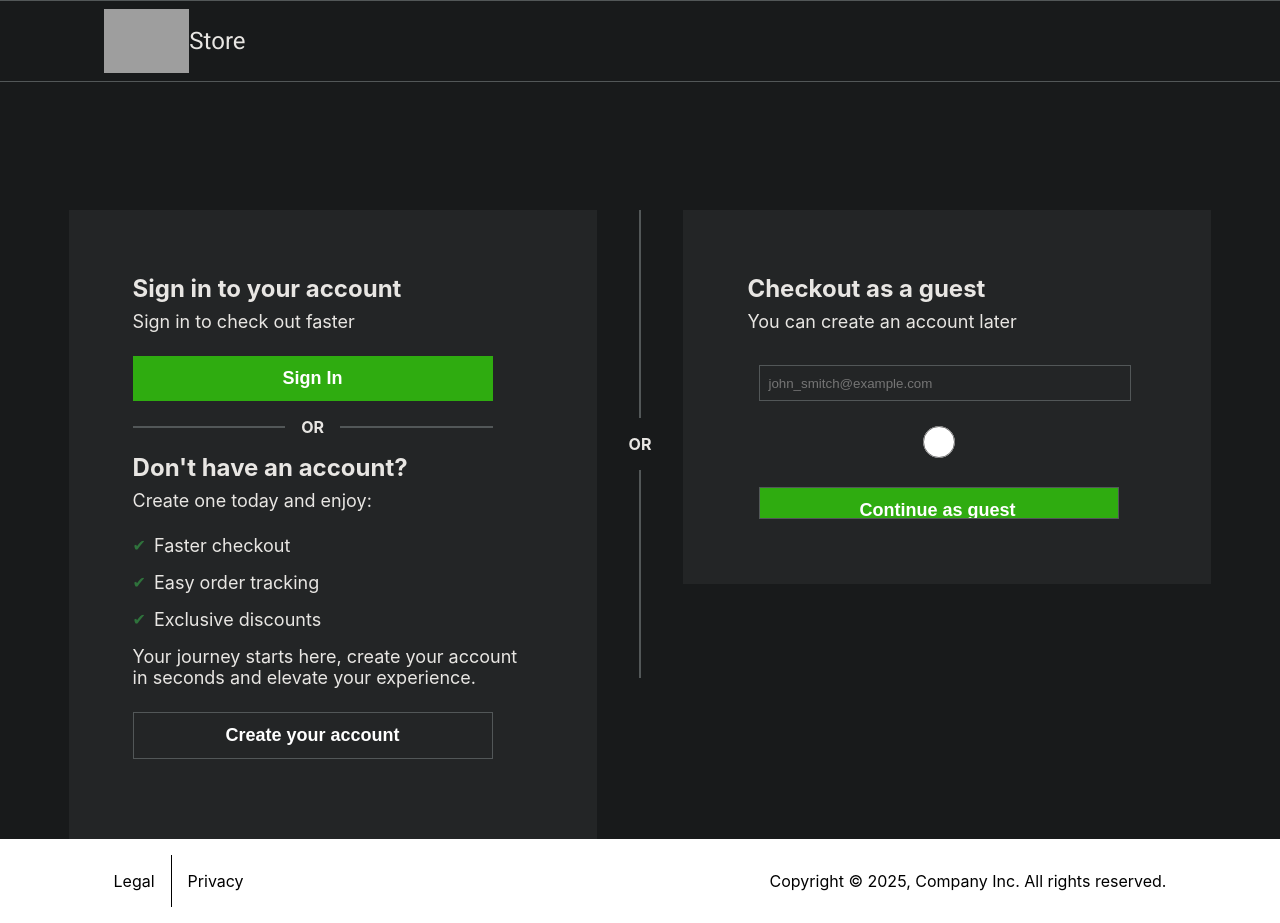
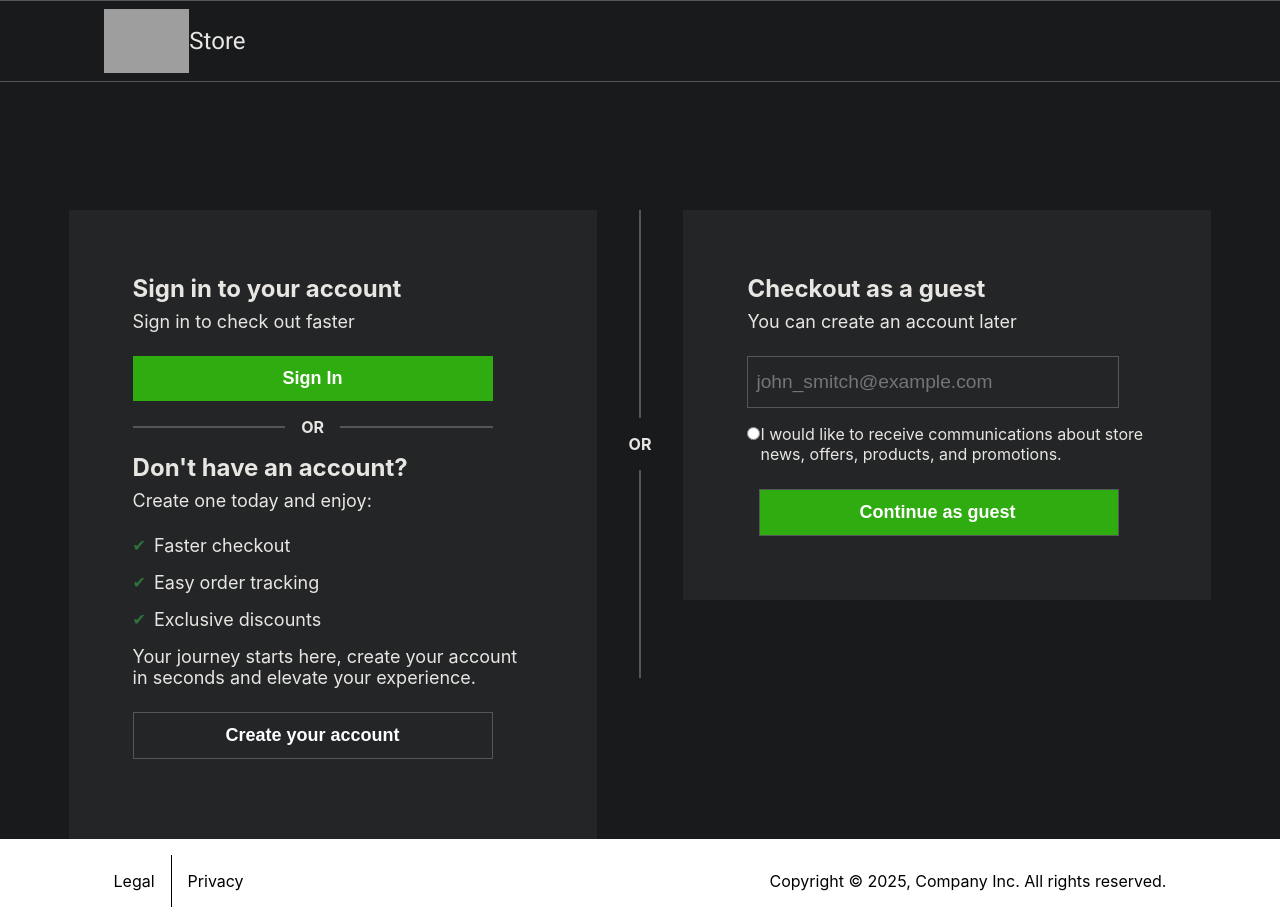
Before and after one commit to TroyWarez/basic-site, a React (Vite) app: page /guestlogin in a window 1280 px wide. Built offline with nearby package versions, Linux system fonts and the light colour scheme; grey boxes are pictures that could not be loaded.

Commit message:
almost done

```diff
--- a/src/components/GuestLogin/GuestLogin.module.css
+++ b/src/components/GuestLogin/GuestLogin.module.css
@@ -87,3 +87,38 @@
     display: flex;
     flex-direction: row;
 }
+.form {
+    display: flex;
+    flex-direction: column;
+    align-items: flex-start;
+    justify-content: center;
+    width: 100%;
+    margin-top: 1rem;
+}
+.formInput {
+    height: 3rem!important;
+    font-size: larger;
+    margin: 0!important;
+    margin-bottom: 1rem!important;
+}
+.formInput:focus {
+    border: 1px solid var(--main-bg-accentColor);
+    outline-offset: 0;
+}
+.formInputRadio {
+    width: min-content!important;
+    margin: 0!important;
+    height: min-content!important;
+    width: min-content!important;
+    border: 1px solid#2f733c;
+
+}
+.formRadioLabelContainer {
+    display: flex;
+    flex-direction: row;
+    align-items: baseline;
+    justify-content: center;
+}
+.formRadioLabel {
+    text-align: left!important;
+}
--- a/src/components/GuestLogin/GuestLogin.tsx
+++ b/src/components/GuestLogin/GuestLogin.tsx
@@ -41,8 +41,11 @@ const GuestLogin = ()  : JSX.Element => {
             <p className={`${classes.p} ${classes.p2}`}><b>Checkout as a guest</b></p>
             <p className={classes.p2}>You can create an account later</p>
             <form className={classes.form}>
-                <FormInput type="text" placeholder="john_smitch@example.com" title="john_smitch@example.com" required={true}/>
-                <FormInput type="radio" required={false}/>
+                <FormInput className={classes.formInput} type="text" placeholder="john_smitch@example.com" title="john_smitch@example.com" required={true}/>
+                <div className={classes.formRadioLabelContainer}>
+                <input className={classes.formInputRadio} type="radio" required={false} id={`promo_emails ${classes.formInputButton}`}/>
+                <label className={classes.formRadioLabel} htmlFor={`promo_emails ${classes.formInputButton}`}>I would like to receive communications about store news, offers, products, and promotions.</label>
+                </div>
                 <FormInput className={`${Cartclasses.buttonSignIn} ${classes.button}`} type="submit" placeholder="Continue as guest" title="Continue as guest" value="Continue as guest" />
             </form>
         </div>
--- a/src/components/ShoppingCart/ShoppingCart.module.css
+++ b/src/components/ShoppingCart/ShoppingCart.module.css
@@ -34,6 +34,7 @@
     font-size: large;
     margin-top: 1rem;
     min-width: 17rem;
+    height: auto!important;
     padding: 0.75rem;
 }
 .buttonColored {
```
